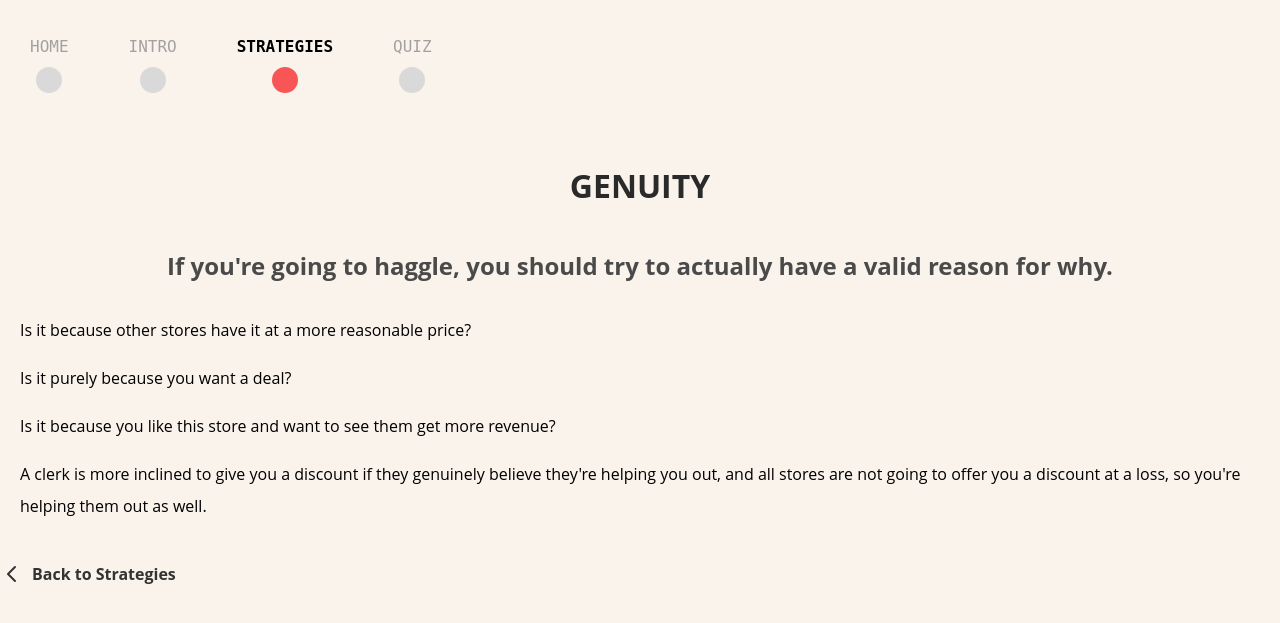
After one commit to allisoncui/ui-final, a Flask app: page /genuinity in a window 1280 px wide. The commit adds this page. Shown: the top 623 px of the page. Run offline with Flask 3, Linux system fonts and the light colour scheme.

Commit message:
strategies finished, genuinity and avoid need UI work

```diff
--- a/server.py
+++ b/server.py
@@ -22,11 +22,15 @@ def strategies():
 @app.route('/imperfection')
 def imperfection_strategy():
     return render_template('imperfection.html')
-
 @app.route('/king_cash')
 def king_cash():
     return render_template('king_cash.html')
-
+@app.route('/genuinity')
+def genuinity():
+    return render_template('genuinity.html')
+@app.route('/avoid')
+def avoid():
+    return render_template('avoid.html')
 @app.route('/quiz')
 def quiz():
     # Render quiz page with question data
--- /dev/null
+++ b/templates/genuinity.html
@@ -0,0 +1,54 @@
+<!DOCTYPE html>
+<html lang="en">
+<head>
+    <meta charset="UTF-8">
+    <meta name="viewport" content="width=device-width, initial-scale=1.0">
+    <link rel="stylesheet" href="static/main.css">
+    <title>Genuity Strategy - Haggling 101</title>
+</head>
+<body>
+    <div class="navbar-container">
+        <ul class="nav-list">
+            <li class="nav-item">
+                <a href="/" class="nav-link">Home
+                    <div class="progress-indicator"></div>
+                </a>
+            </li>
+            <li class="nav-item">
+                <a href="/intro" class="nav-link">Intro
+                    <div class="progress-indicator"></div>
+                </a>
+            </li>
+            <li class="nav-item">
+                <a href="/strategies" class="nav-link activetext">Strategies
+                    <div class="progress-indicator active"></div>
+                </a>
+            </li>
+            <li class="nav-item">
+                <a href="/quiz" class="nav-link">Quiz
+                    <div class="progress-indicator"></div>
+                </a>
+            </li>
+        </ul>
+        <div class="line"></div>
+    </div>
+    <main class="content">
+        <h1 class="strategy-title">GENUITY</h1>
+        <p class="strategy-description">If you're going to haggle, you should try to actually have a valid reason for why.</p>
+        <div class="questions">
+            <p>Is it because other stores have it at a more reasonable price?</p>
+            <p>Is it purely because you want a deal?</p>
+            <p>Is it because you like this store and want to see them get more revenue?</p>
+        </div>
+        <p class="clerk-note">A clerk is more inclined to give you a discount if they genuinely believe they're helping you out, and all stores are not going to offer you a discount at a loss, so you're helping them out as well.</p>
+    </main>
+    <div class="back-arrow">
+        <a href="{{ url_for('strategies') }}">
+            <svg xmlns="http://www.w3.org/2000/svg" fill="none" viewBox="0 0 24 24" stroke="currentColor" stroke-width="2">
+                <path stroke-linecap="round" stroke-linejoin="round" d="M15 19l-7-7 7-7" />
+            </svg>
+            Back to Strategies
+        </a>
+    </div>
+</body>
+</html>
```
Also changed, not shown: templates/avoid.html (added, +57 -0 lines), templates/strategies.html (+10 -1 lines).
